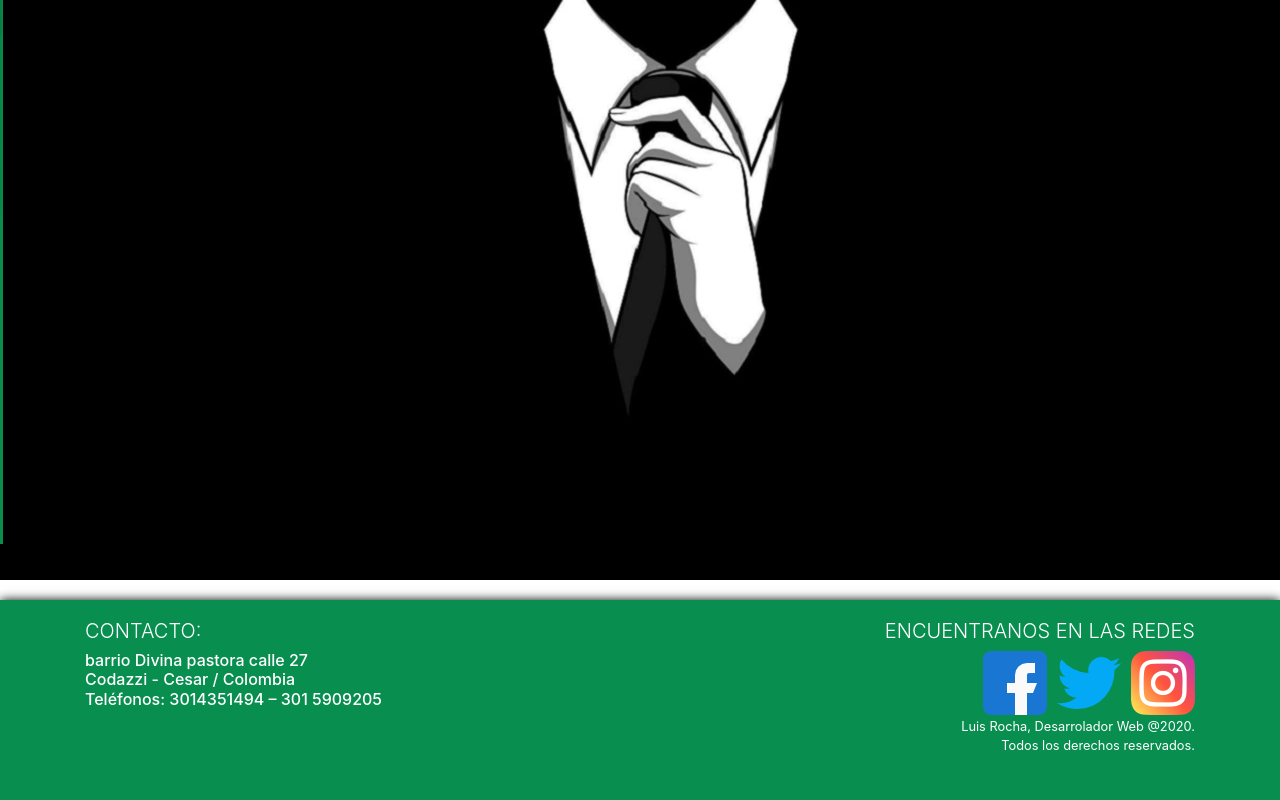
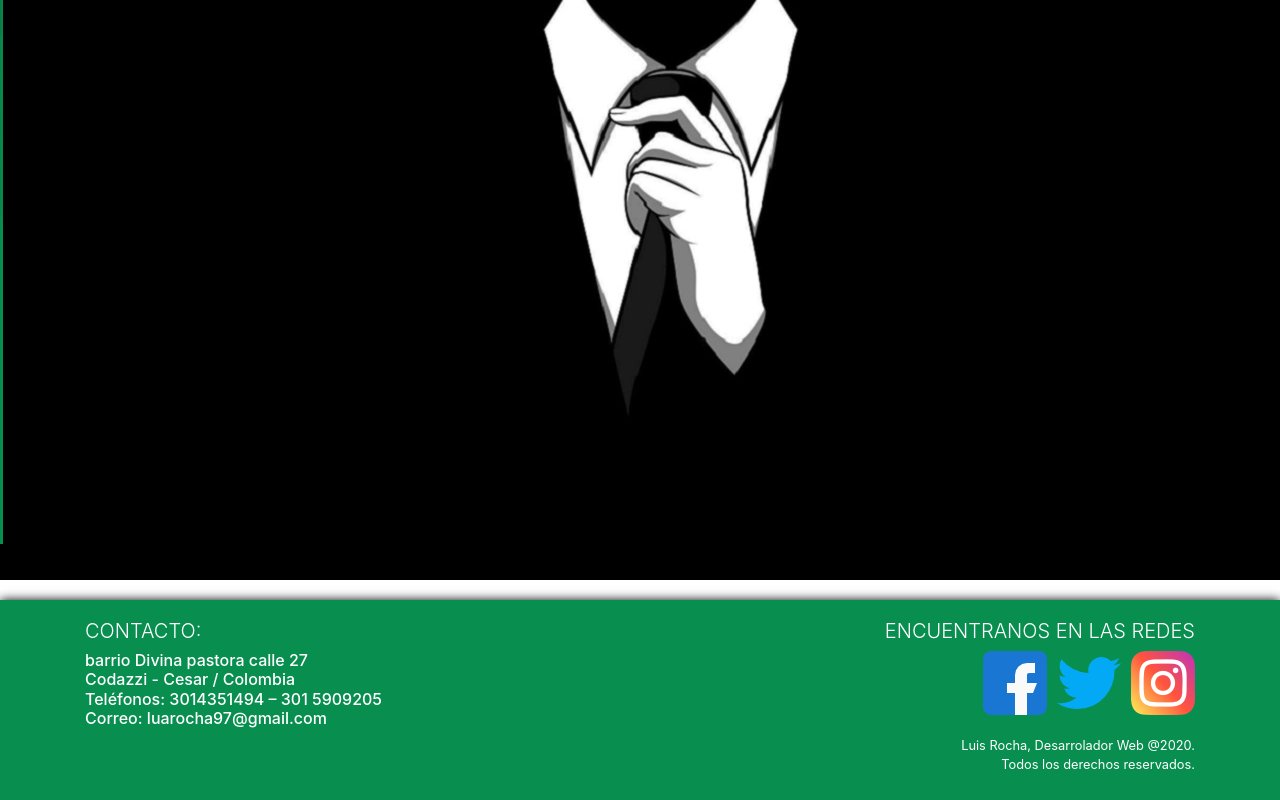
Before and after one commit to Luarosh97/Jodiendo, an Angular app in the folder Parcialdotnet/ClientApp/: page / in a window 1280 px wide. Shown: the part 256-1056 px from the top of the page. Built offline with nearby package versions, Linux system fonts and the light colour scheme.

Commit message:
"jodiendo"

```diff
--- a/Parcialdotnet/ClientApp/src/app/footer/footer.component.html
+++ b/Parcialdotnet/ClientApp/src/app/footer/footer.component.html
@@ -7,6 +7,7 @@
                     barrio Divina pastora calle 27<br>
                     Codazzi - Cesar / Colombia<br>
                     Teléfonos: 3014351494 – 301 5909205<br>
+                    Correo: luarocha97@gmail.com<br>
                 </h6>
             </div>
 
```
